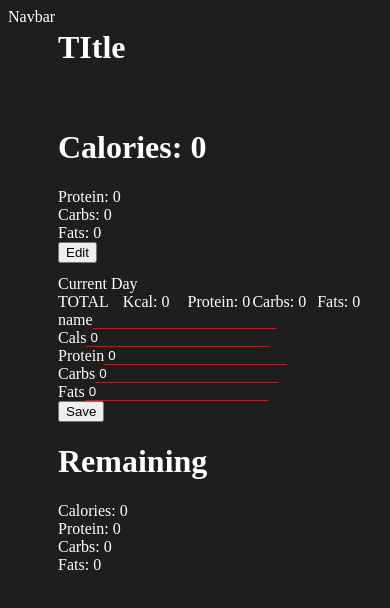
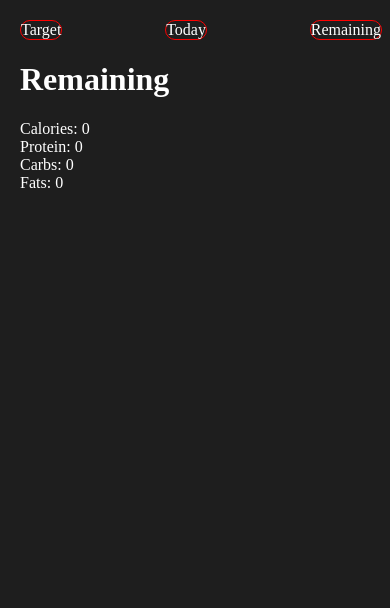
Before and after one commit to JoelSaleem/macro-tracker, a Next.js app: page / in a window 390 px wide. Shown: the top 608 px of the page. Built offline with nearby package versions, Linux system fonts and the light colour scheme.

Commit message:
Made 'tabs' for better mobile ux

```diff
--- a/components/CoreLayout.tsx
+++ b/components/CoreLayout.tsx
@@ -7,17 +7,14 @@ const Layout = styled.div`
   grid-template-columns: 50px 1fr;
 `
 const BodyContainer = styled.div`
-  grid-area: 2/2/3/3;
+  padding-left: 12px;
+  padding-top: 12px;
 `
 
 export default () => {
   return (
-    <Layout>
-      <div>Navbar</div>
-      <h1>TItle</h1>
-      <BodyContainer>
-        <Tracker />
-      </BodyContainer>
-    </Layout>
+    <BodyContainer>
+      <Tracker />
+    </BodyContainer>
   )
 }
--- a/components/CurrentDay.tsx
+++ b/components/CurrentDay.tsx
@@ -24,7 +24,7 @@ export const CurrentDay = ({ update }: { update(): void }) => {
 
   return (
     <div>
-      <div>Current Day</div>
+      <h1>Current Day</h1>
       {data.map((meal, i) => {
         return (
           <DisplayMeal
--- a/components/DisplayTarget.tsx
+++ b/components/DisplayTarget.tsx
@@ -22,7 +22,8 @@ export const DisplayTarget = ({
 }: DisplayTargetProps) => {
   return (
     <Contaier>
-      <h1>Calories: {calories}</h1>
+      <h1>Target</h1>
+      <div>Calories: {calories}</div>
       <div>Protein: {protein}</div>
       <div>Carbs: {carbs}</div>
       <div>Fats: {fats}</div>
--- a/components/MealAdder.tsx
+++ b/components/MealAdder.tsx
@@ -66,7 +66,6 @@ export const MealAdder = (props: MealAdderProps) => {
       <button
         onClick={() => {
           props.onChange({ ...data, timestamp: Date.now() })
-          console.log('will clear data')
           setData({ ...defaultData })
         }}
       >
--- a/components/Tracker.tsx
+++ b/components/Tracker.tsx
@@ -2,16 +2,49 @@ import { Target } from './Target'
 import { CurrentDay } from './CurrentDay'
 import { Remaining } from './Remaining'
 import { useState } from 'react'
+import { ViewSwitch, ViewSwitchOption } from './ViewSwitch'
+
+export enum View {
+  Target,
+  CurrentDay,
+  Remaining
+}
 
 export const Tracker = () => {
   const [version, setVersion] = useState(0)
+  const [view, setView] = useState(View.Remaining)
   const update = () => setVersion(version + 1)
+
+  const options: ViewSwitchOption[] = [
+    {
+      text: 'Target',
+      onClick() {
+        setView(View.Target)
+      },
+      selected: view === View.Target
+    },
+    {
+      text: 'Today',
+      onClick() {
+        setView(View.CurrentDay)
+      },
+      selected: view === View.CurrentDay
+    },
+    {
+      text: 'Remaining',
+      onClick() {
+        setView(View.Remaining)
+      },
+      selected: view === View.Remaining
+    }
+  ]
 
   return (
     <>
-      <Target update={update} />
-      <CurrentDay update={update} />
-      <Remaining />
+      <ViewSwitch options={options} />
+      {view === View.Target && <Target update={update} />}
+      {view === View.CurrentDay && <CurrentDay update={update} />}
+      {view === View.Remaining && <Remaining />}
     </>
   )
 }
--- /dev/null
+++ b/components/ViewSwitch.tsx
@@ -0,0 +1,43 @@
+import styled from 'styled-components'
+
+export interface ViewSwitchOption {
+  text: string
+  onClick(): void
+  selected: boolean
+}
+
+const Button = styled.div`
+  border: 1px solid red;
+  border-radius: 10px;
+  max-width: 100px;
+  display: flex;
+  justify-content: center;
+  cursor: pointer;
+
+  :hover {
+      background-color: rgba(255, 255, 255, 0.2);
+  }
+
+  :active {
+    background-color: rgba(255, 255, 255, 0.4);
+}
+`
+
+const Container = styled.div`
+  display: flex;
+  justify-content: space-between;
+`
+
+export const ViewSwitch = ({ options }: { options: ViewSwitchOption[] }) => {
+  return (
+    <Container>
+      {options.map((opt: ViewSwitchOption) => {
+        return (
+          <Button key={opt.text} onClick={opt.onClick}>
+            {opt.text}
+          </Button>
+        )
+      })}
+    </Container>
+  )
+}
```
